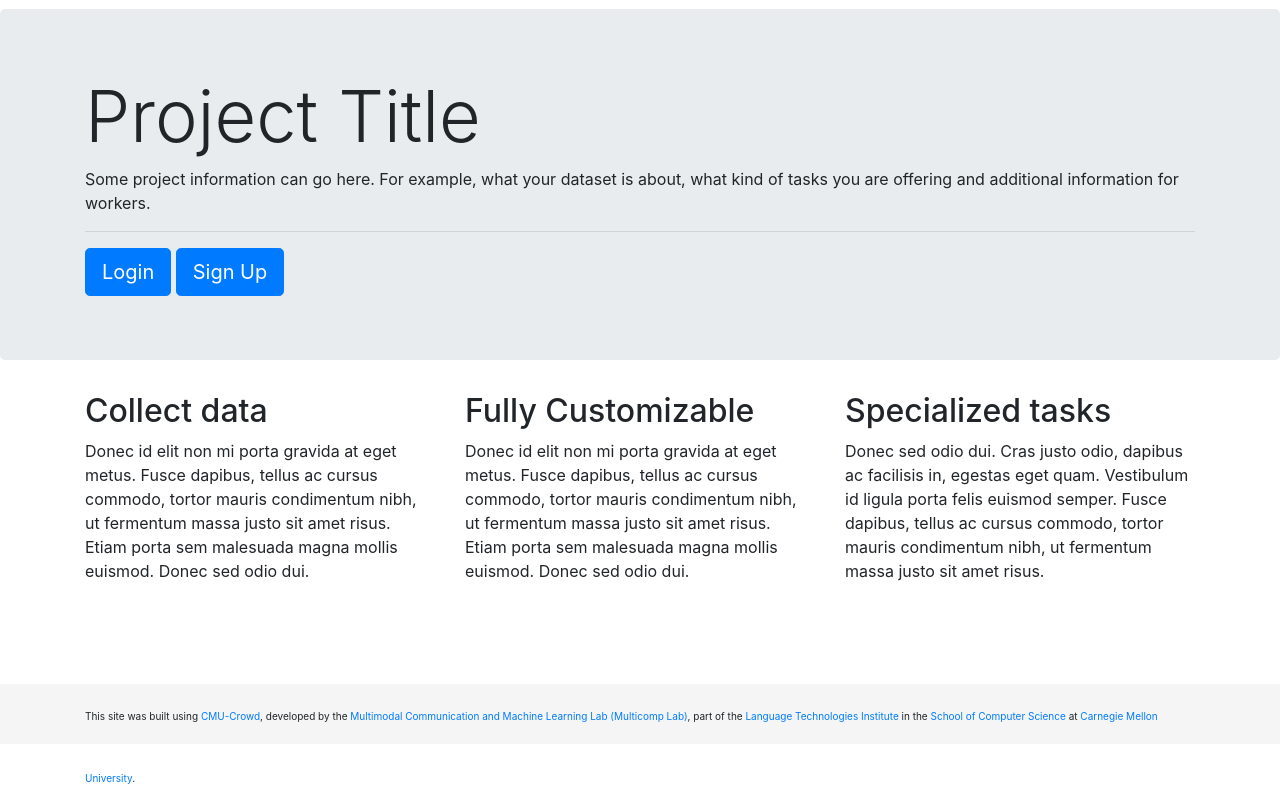
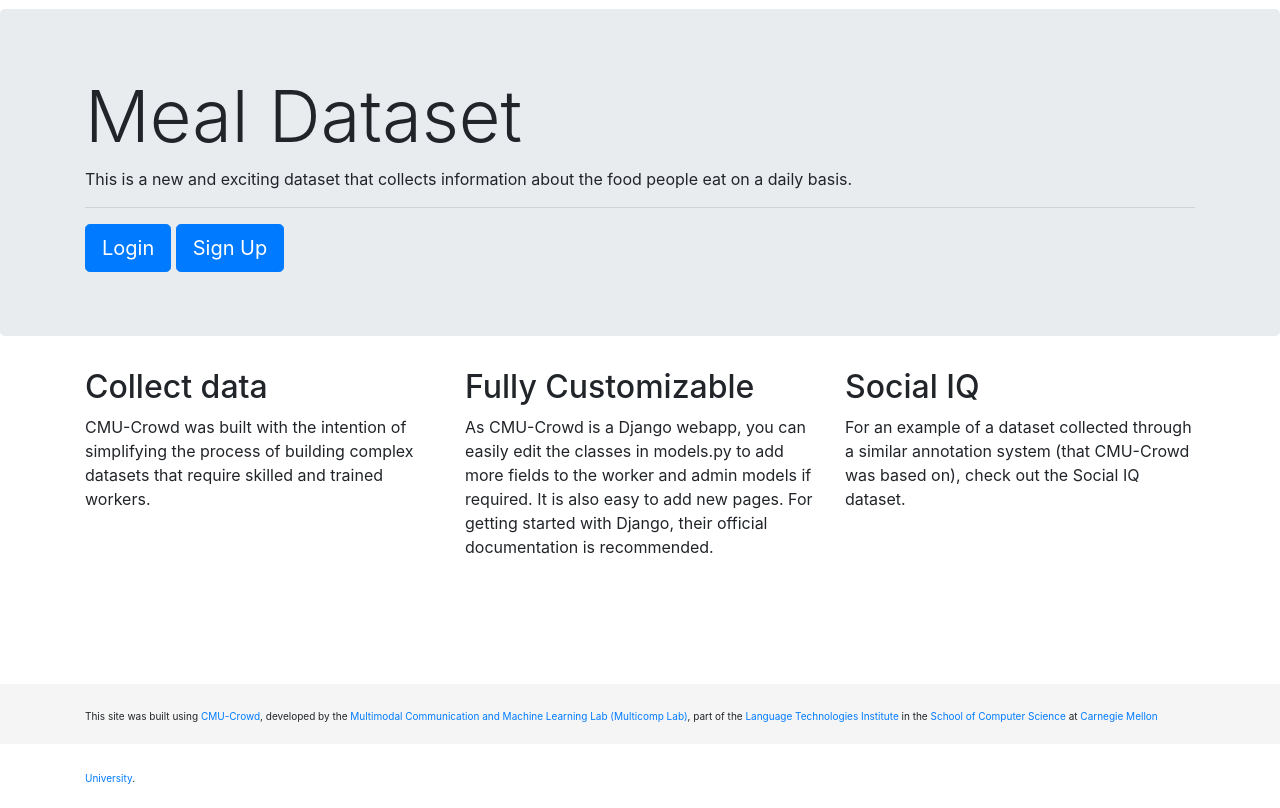
Before and after one commit to A2Zadeh/CMU-Crowd, a Django app: page / in a window 1280 px wide. Shown: the part 56-864 px from the top of the page. Run offline with Django 3.2, Linux system fonts and the light colour scheme; some libraries are stand-ins or nearby versions.

Commit message:
prettified HTML files, minor layout fixes, added titles

```diff
--- a/CMU-Crowd/main/templates/main/admins/confirm_delete_job.html
+++ b/CMU-Crowd/main/templates/main/admins/confirm_delete_job.html
@@ -1,5 +1,5 @@
 {% extends 'base.html' %}
-
+{% block title %} Delete Job {% endblock %}
 {% block content %}
 <div class="container">
   <div class="row">
@@ -9,8 +9,8 @@
   </div>
   <form  method="post">
 	{% csrf_token %}
-	Are you sure you want to delete this job?
-	<input  type="submit"  value="Confirm"  />
+	 Are you sure you want to delete this job?
+	 <input  type="submit"  value="Confirm"  />
   </form>
 </div>
 {% endblock %}
--- a/CMU-Crowd/main/templates/main/admins/create_job.html
+++ b/CMU-Crowd/main/templates/main/admins/create_job.html
@@ -1,5 +1,5 @@
 {% extends 'base.html' %}
-
+{% block title %}Create Job{% endblock %}
 
 {% block content %}
   {% if form.non_field_errors %}
--- a/CMU-Crowd/main/templates/main/admins/manage_workers.html
+++ b/CMU-Crowd/main/templates/main/admins/manage_workers.html
@@ -1,5 +1,5 @@
 {% extends 'base.html' %}
-
+{% block title %}Manage Workers{% endblock %}
 {% block content %}
 <h1 class="text-center"> Manage Workers </h1>
 <hr />
--- a/CMU-Crowd/main/templates/main/admins/update_job.html
+++ b/CMU-Crowd/main/templates/main/admins/update_job.html
@@ -1,5 +1,5 @@
 {% extends 'base.html' %}
-
+{% block title %}Update Job{% endblock %}
 
 {% block content %}
   {% if form.non_field_errors %}
--- a/CMU-Crowd/main/templates/main/home.html
+++ b/CMU-Crowd/main/templates/main/home.html
@@ -1,23 +1,12 @@
 {% extends 'base.html' %}
-
+{% block title %}Home{% endblock %}
 {% block content %}
 {% load static %}
 
-<!--
-<div class="jumbotron">
-  <h1 class="display-4">Project Title </h1>
-  <p class="lead">Some Project information can go here.</p>
-  <hr class="my-4">
-  <p class="lead">
-    <a class="btn btn-lg btn-primary" href="{% url 'login' %}"> Login </a>
-<a class="btn btn-lg btn-primary" href="{% url 'signup' %}"> Sign Up </a>
-  </p>
-</div>
--->
       <div class="jumbotron">
         <div class="container">
-          <h1 class="display-3">Project Title</h1>
-          <p>Some project information can go here. For example, what your dataset is about, what kind of tasks you are offering and additional information for workers.</p>
+          <h1 class="display-3"> Meal Dataset</h1>
+          <p> This is a new and exciting dataset that collects information about the food people eat on a daily basis.</p>
           <hr />
               <a class="btn btn-lg btn-primary" href="{% url 'login' %}"> Login </a>
 <a class="btn btn-lg btn-primary" href="{% url 'signup' %}"> Sign Up </a>
@@ -25,19 +14,18 @@
       </div>
 
       <div class="container">
-        <!-- Example row of columns -->
         <div class="row">
           <div class="col-md-4">
             <h2> Collect data </h2>
-            <p>Donec id elit non mi porta gravida at eget metus. Fusce dapibus, tellus ac cursus commodo, tortor mauris condimentum nibh, ut fermentum massa justo sit amet risus. Etiam porta sem malesuada magna mollis euismod. Donec sed odio dui. </p>
+            <p>CMU-Crowd was built with the intention of simplifying the process of building complex datasets that require skilled and trained workers. </p>
           </div>
           <div class="col-md-4">
             <h2>Fully Customizable </h2>
-            <p>Donec id elit non mi porta gravida at eget metus. Fusce dapibus, tellus ac cursus commodo, tortor mauris condimentum nibh, ut fermentum massa justo sit amet risus. Etiam porta sem malesuada magna mollis euismod. Donec sed odio dui. </p>
+            <p>  As CMU-Crowd is a Django webapp, you can easily edit the classes in models.py to add more fields to the worker and admin models if required. It is also easy to add new pages. For getting started with Django, their official documentation is recommended. </p>
           </div>
           <div class="col-md-4">
-            <h2> Specialized tasks</h2>
-            <p>Donec sed odio dui. Cras justo odio, dapibus ac facilisis in, egestas eget quam. Vestibulum id ligula porta felis euismod semper. Fusce dapibus, tellus ac cursus commodo, tortor mauris condimentum nibh, ut fermentum massa justo sit amet risus.</p>
+            <h2> Social IQ</h2>
+            <p>For an example of a dataset collected through a similar annotation system (that CMU-Crowd was based on), check out the Social IQ dataset. </p>
           </div>
         </div>
 
--- a/CMU-Crowd/main/templates/main/workers/dash.html
+++ b/CMU-Crowd/main/templates/main/workers/dash.html
@@ -1,5 +1,5 @@
 {% extends 'base.html' %}
-
+{% block title %}Worker Dashboard{% endblock %}
 {% block content %}
 <h1 class="text-center"> {{request.user.username}}'s Dashboard </h1>
 <h3 class="text-center"> You have done {{work_done}} annotations. </h3>
@@ -17,4 +17,5 @@
 				<h4> <a  class="btn btn-lg btn-primary" href="mailto:{{admin_email}}"> Contact an Admin </a> </h4>
 		</div>
 	</div>
+</div>
 {% endblock %}
--- a/CMU-Crowd/main/templates/main/workers/job_complete.html
+++ b/CMU-Crowd/main/templates/main/workers/job_complete.html
@@ -1,5 +1,5 @@
 {% extends "base.html" %}
-
+{% block title %}Job Complete{% endblock %}
 {% block content %}
 <h1 class="text-center"> Job Complete </h1>
 <hr />
--- a/CMU-Crowd/main/templates/main/workers/view_annotations.html
+++ b/CMU-Crowd/main/templates/main/workers/view_annotations.html
@@ -1,5 +1,5 @@
 {% extends 'base.html' %}
-
+{% block title %}View Annotations{% endblock %}
 {% block content %}
 <h1 class="text-center"> View Annotations </h1>
 <hr />
--- a/CMU-Crowd/main/templates/main/workers/view_jobs.html
+++ b/CMU-Crowd/main/templates/main/workers/view_jobs.html
@@ -1,5 +1,5 @@
 {% extends 'base.html' %}
-
+{% block title %}View Jobs{% endblock %}
 {% block content %}
 <h1 class="text-center"> Available Jobs </h1>
 <hr />
--- a/CMU-Crowd/templates/registration/sign_up.html
+++ b/CMU-Crowd/templates/registration/sign_up.html
@@ -1,7 +1,6 @@
 {% extends 'base.html' %}
 {% block title %}Sign Up{% endblock %}
 {% block content %}
-
 
 <div class="container">
   <div class="row text-center">
```
Also changed, not shown: CMU-Crowd/main/templates/main/admins/create_batch_form.html (+1 -14 lines), CMU-Crowd/main/templates/main/admins/panel.html (+1 -8 lines), CMU-Crowd/main/templates/main/admins/view_batches.html (+4 -7 lines), CMU-Crowd/templates/registration/signup_form.html (+5 -3 lines). Lines whose indentation alone changed are shown as unchanged.
